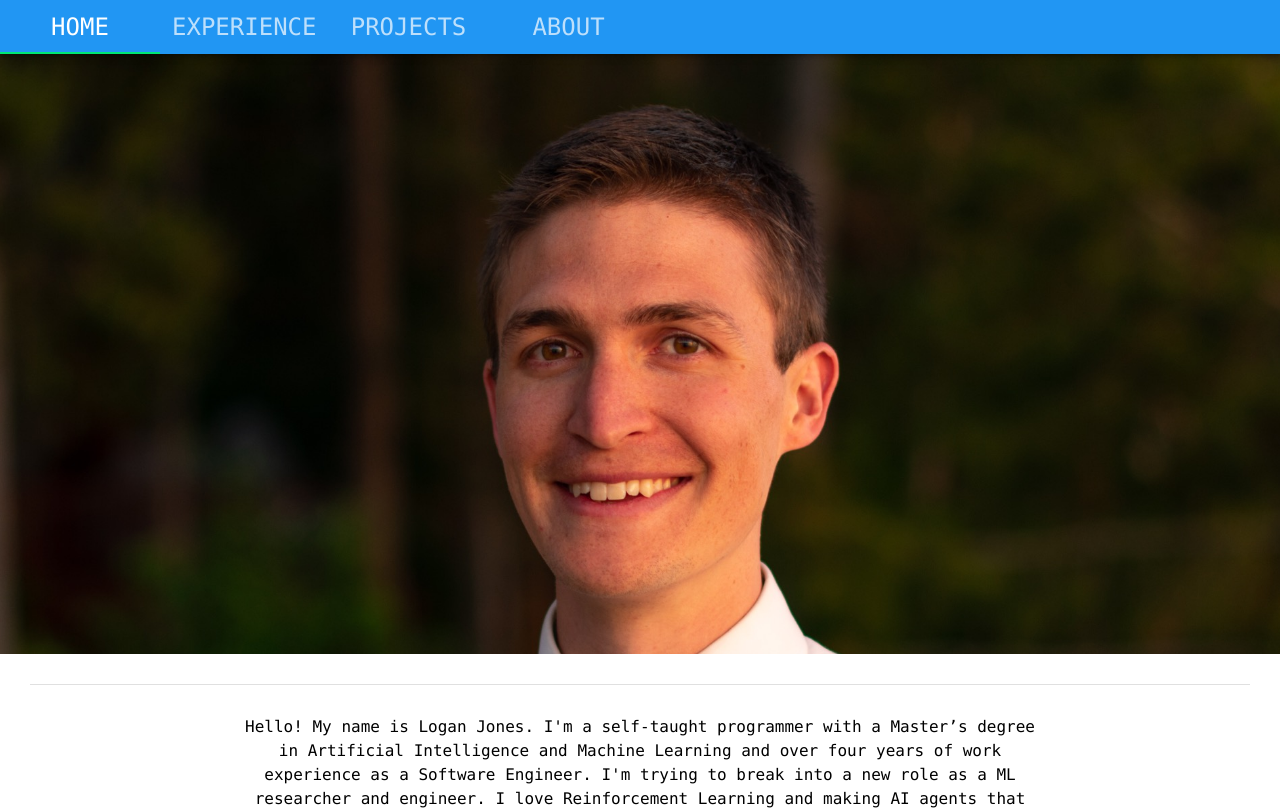
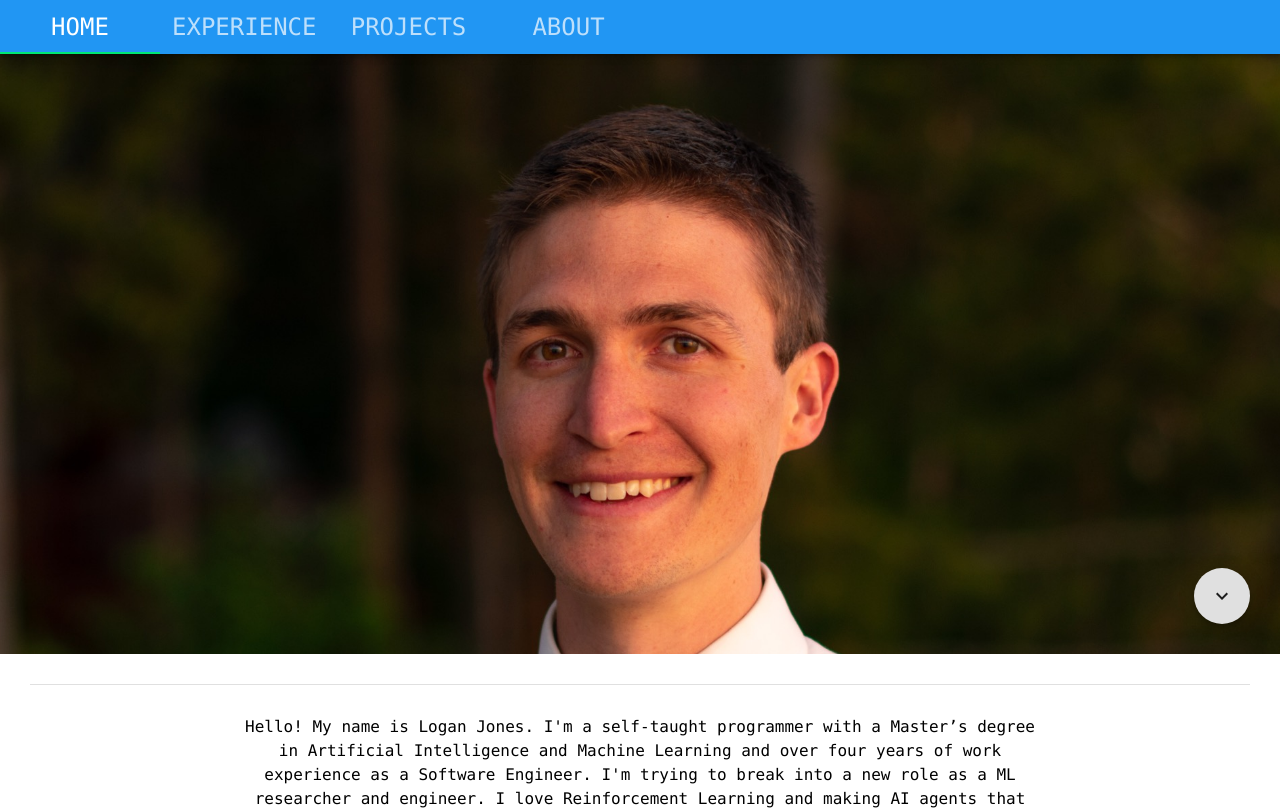
Before and after one commit to logar16/my-site, a React (Create React App) app: page / in a window 1280 px wide. Shown: the top 810 px of the page. Built offline with nearby package versions, Linux system fonts and the light colour scheme.

Commit message:
Add Fab to Home page image Done to avoid stagnation

```diff
--- a/src/pages/home/Home.js
+++ b/src/pages/home/Home.js
@@ -1,7 +1,8 @@
 import React from "react";
 import { makeStyles } from '@material-ui/core/styles';
-import { Grid, Typography, Divider } from "@material-ui/core";
+import { Grid, Typography, Divider, Fab } from "@material-ui/core";
 import { Parallax } from "react-parallax";
+import KeyboardArrowDown from '@material-ui/icons/KeyboardArrowDown';
 
 import {EducationExperience, WorkExperience} from './ExperienceSummary'
 import Contact from '../../common/Contact'
@@ -28,12 +29,25 @@ export default function Home() {
       <div>
         <Parallax bgImage={portrait}  strength={500}>
           <div style={{ height: 600 }}>
-            {/* <div>HTML inside the parallax</div> */}
+            <Grid
+              style={{ height: "100%" }}
+              container
+              direction='row-reverse'
+              justify='flex-start'
+              alignItems='flex-end'
+            >
+              <Grid item  style={{ margin: 30 }}>
+                <Fab  href="#start">
+                  <KeyboardArrowDown></KeyboardArrowDown>
+                </Fab>
+              </Grid>
+            </Grid>
           </div>
         </Parallax>
       </div>
+      <div  id="start"></div>
       <div>
-        <Divider  className={classes.divider} variant='middle'></Divider>
+        <Divider className={classes.divider} variant='middle'></Divider>
 
         <Grid container justify="center">
           <Grid item>
```
